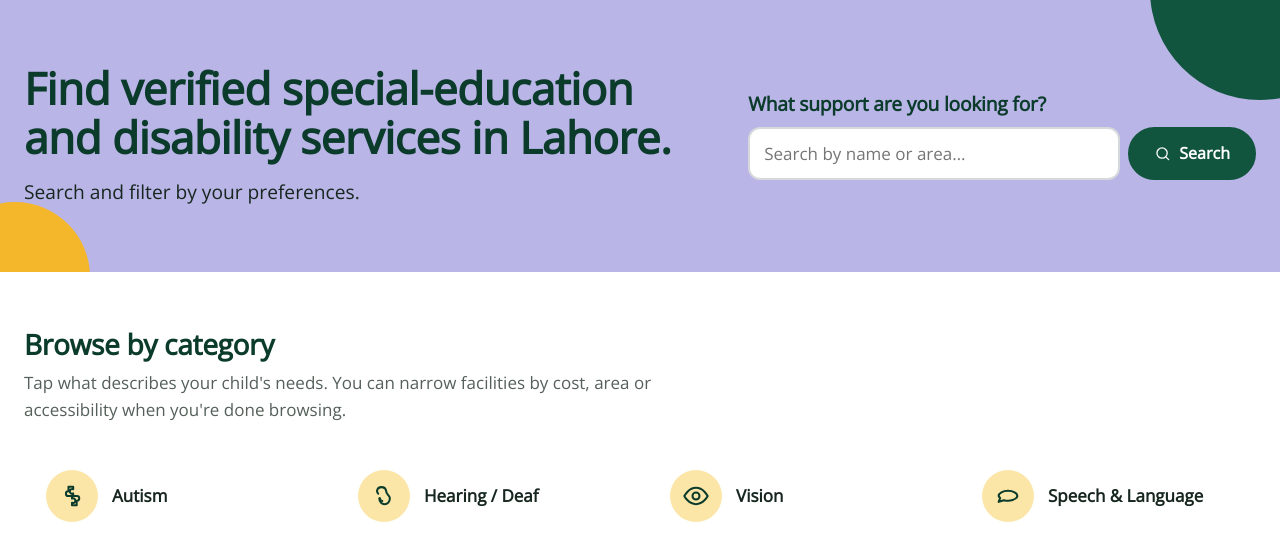
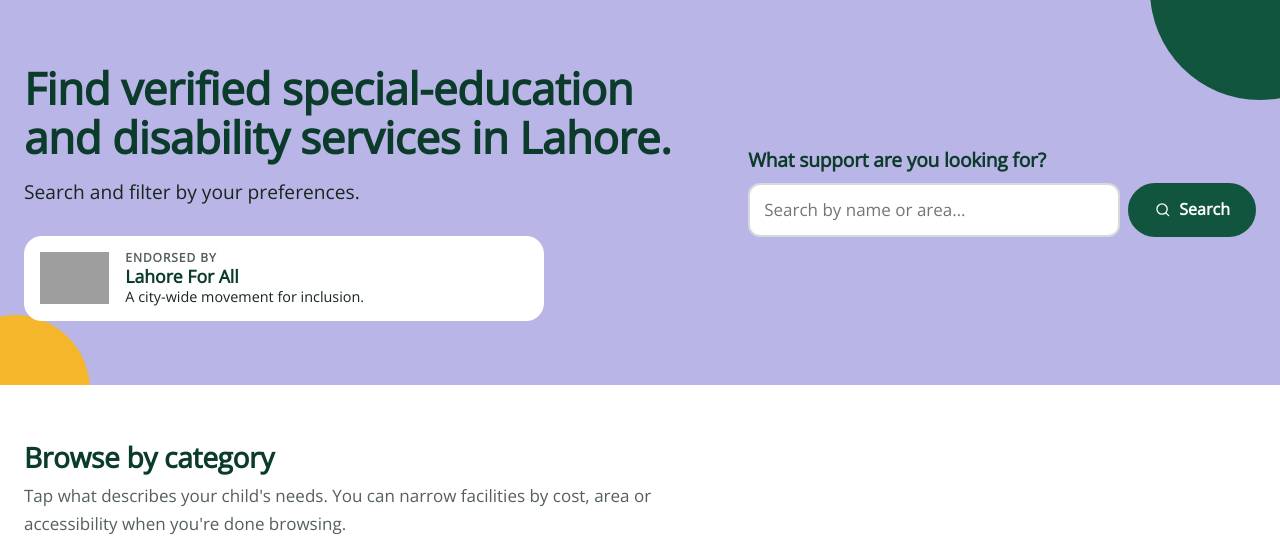
Before and after one commit to zoyaAzfar/milap, a Flask app: page / in a window 1280 px wide. Shown: the part 79-632 px from the top of the page. Run offline with Flask 3, Linux system fonts and the light colour scheme; grey boxes are pictures that could not be loaded.

Commit message:
Update index.html

```diff
--- a/templates/index.html
+++ b/templates/index.html
@@ -8,6 +8,61 @@
     <div class="hero-panel hero-main">
       <h1>Find verified special-education and disability services in Lahore.</h1>
       <p class="hero-sub">Search and filter by your preferences.</p>
+
+      <style>
+  .endorsement {
+    display: flex;
+    align-items: center;
+    gap: 16px;
+    max-width: 520px;
+    margin-top: 28px;
+    padding: 14px 24px 14px 16px;
+    background: #fff;
+    border-radius: var(--radius);
+    color: var(--slate-deep);
+  }
+  .endorsement-logo {
+    height: 52px;
+    width: auto;
+    max-width: 96px;
+    object-fit: contain;
+    flex: none;
+  }
+  .endorsement-text {
+    display: flex;
+    flex-direction: column;
+    margin: 0;
+    line-height: 1.3;
+  }
+  .endorsement-label {
+    font-size: 0.75rem;
+    font-weight: 600;
+    letter-spacing: 0.08em;
+    text-transform: uppercase;
+    color: var(--muted);
+  }
+  .endorsement-name {
+    font-size: 1.1rem;
+    font-weight: 700;
+  }
+  .endorsement-tagline {
+    font-size: 0.9rem;
+    color: var(--ink);
+  }
+  @media (max-width: 640px) {
+    .endorsement { padding: 12px 16px 12px 12px; }
+    .endorsement-logo { height: 44px; }
+  }
+</style>
+
+<div class="endorsement">
+  <img src="{{ url_for('static', filename='l4all.png') }}" alt="Lahore For All logo" class="endorsement-logo">
+  <p class="endorsement-text">
+    <span class="endorsement-label">Endorsed by</span>
+    <span class="endorsement-name">Lahore For All</span>
+    <span class="endorsement-tagline">A city-wide movement for inclusion.</span>
+  </p>
+</div>
     </div>
 
    <div class="hero-panel hero-search">
@@ -49,6 +104,8 @@
     </ul>
   </div>
 </section>
+
+
 
 <section class="section">
   <div class="container">
```
